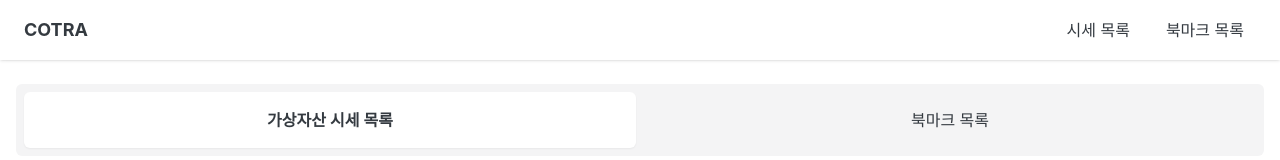
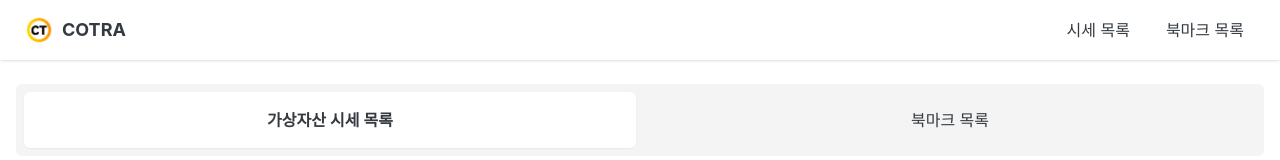
Before and after one commit to bluemiv/cotra, a React (Create React App) app: page /markets/market in a window 1280 px wide. Shown: the top 160 px of the page. Built offline with nearby package versions, Linux system fonts and the light colour scheme; no server answers.

Commit message:
feat: Header에 logo 이미지 추가

```diff
--- a/src/components/Layout/Header/Header.tsx
+++ b/src/components/Layout/Header/Header.tsx
@@ -9,9 +9,10 @@ const Header = () => {
     <header className="sticky top-0 h-header px-lg flex items-center gap-sm bg-white/70 backdrop-blur-sm shadow z-10">
       <Link
         href={replaceRoutePath(ROUTE_PATH.MARKETS, { page: 'market' })}
-        className="font-bold text-md sm:text-lg"
+        className="font-bold text-md sm:text-lg flex items-center gap-xs"
       >
-        COTRA
+        <img className="w-[30px] h-[30px]" src="/r/i/logo.webp" alt="COTRA" />
+        <span>COTRA</span>
       </Link>
       <Nav />
     </header>
```
Also changed, not shown: public/r/i/logo.webp (added).
